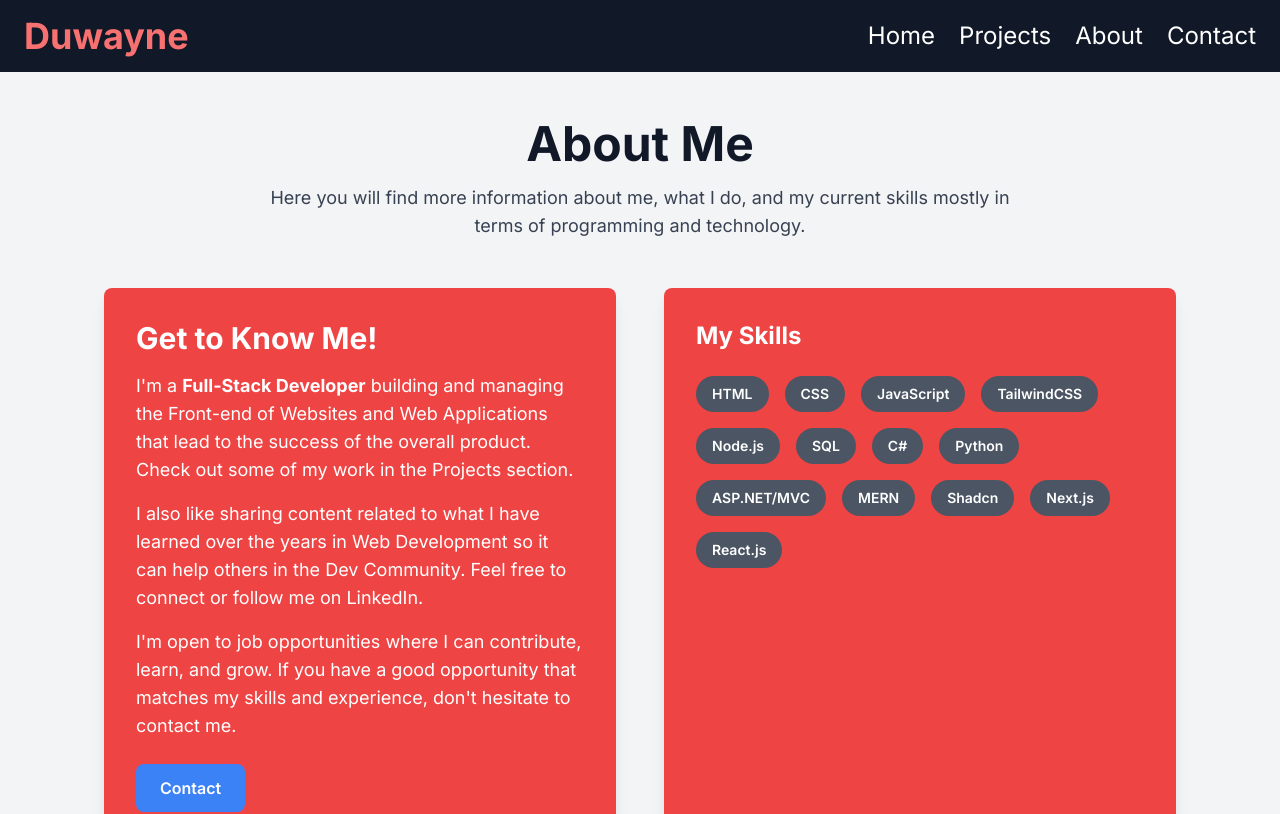
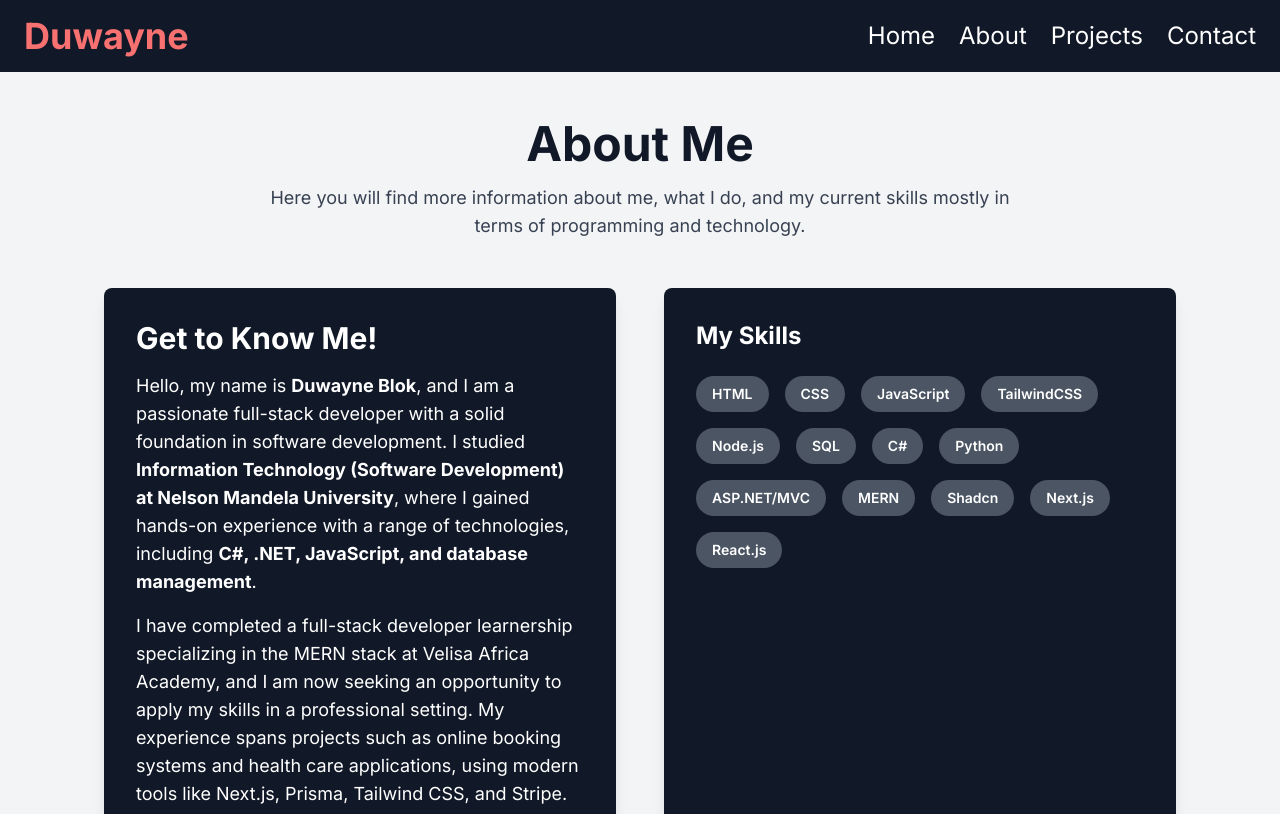
Before and after one commit to DFBlok/FrontEnd, a Next.js app in the folder tailwind/PORTFOLIO/my-portfolio-app/: page /Page2 in a window 1280 px wide. Shown: the top 814 px of the page. Built offline with nearby package versions, Linux system fonts and the light colour scheme.

Commit message:
modified a few color changes

```diff
--- a/tailwind/PORTFOLIO/my-portfolio-app/app/Page2/page.tsx
+++ b/tailwind/PORTFOLIO/my-portfolio-app/app/Page2/page.tsx
@@ -19,23 +19,18 @@ const Page2 = () => {
           {/* Content */}
           <div className="flex flex-col md:flex-row gap-12">
             {/* Introduction */}
-            <div className="bg-red-500 text-white p-8 rounded-lg shadow-lg flex-1">
+            <div className="bg-gray-900 text-white p-8 rounded-lg shadow-lg flex-1">
               <h2 className="text-3xl font-bold mb-4">Get to Know Me!</h2>
               <p className="text-lg mb-4">
-                I&apos;m a <b>Full-Stack Developer</b> building and managing the
-                Front-end of Websites and Web Applications that lead to the
-                success of the overall product. Check out some of my work in the
-                Projects section.
+              Hello, my name is <b>Duwayne Blok</b>, and I am a passionate full-stack developer with a solid foundation in software development. I studied <b>Information Technology (Software Development) at Nelson Mandela University</b>, where I gained hands-on experience with a range of technologies, including <b>C#, .NET, JavaScript, and database management</b>.
               </p>
               <p className="text-lg mb-4">
-                I also like sharing content related to what I have learned over
-                the years in Web Development so it can help others in the Dev
-                Community. Feel free to connect or follow me on LinkedIn.
+              I have completed a full-stack developer learnership specializing in the MERN stack at Velisa Africa Academy, and I am now seeking an opportunity to apply my skills in a professional setting. My experience spans projects such as online booking systems and health care applications, using modern tools like Next.js, Prisma, Tailwind CSS, and Stripe.
               </p>
               <p className="text-lg mb-6">
-                I&apos;m open to job opportunities where I can contribute,
-                learn, and grow. If you have a good opportunity that matches my
-                skills and experience, don&apos;t hesitate to contact me.
+              I am driven by problem-solving and eager to grow in the tech industry, continuously honing my abilities and staying updated with emerging technologies. I would love to contribute to a forward-thinking team and leverage my skills to help build innovative solutions.
+
+
               </p>
               <a href="/ContactPage">
                 <button className="bg-blue-500 text-white px-6 py-3 rounded-lg font-semibold hover:bg-red-600 transition duration-300">
@@ -45,9 +40,9 @@ const Page2 = () => {
             </div>
 
             {/* Skills */}
-            <div className="bg-red-500 text-white p-8 rounded-lg shadow-lg flex-1">
+            <div className="bg-gray-900 text-white p-8 rounded-lg shadow-lg flex-1">
               <h2 className="text-2xl font-bold mb-6">My Skills</h2>
-              <div className="flex flex-wrap gap-4">
+              <div className="flex flex-wrap gap-4 cursor-pointer">
                 {[
                   "HTML",
                   "CSS",
--- a/tailwind/PORTFOLIO/my-portfolio-app/app/Page4/page.tsx
+++ b/tailwind/PORTFOLIO/my-portfolio-app/app/Page4/page.tsx
@@ -51,7 +51,7 @@ const Page4 = () => {
             <span className="text-xl font-medium text-gray-700">🌐 Connect with me:</span>
             <div className="flex gap-4">
               <a
-                href="https://www.linkedin.com/in/your-profile"
+                href="https://linkedin.com/in/duwayne-blok-9bb2b8184"
                 target="_blank"
                 rel="noopener noreferrer"
                 className="text-blue-600 hover:text-blue-800 transition duration-300"
@@ -59,7 +59,7 @@ const Page4 = () => {
                 <FaLinkedinIn size={30}/>
               </a>
               <a
-                href="https://github.com/your-profile"
+                href="https://github.com/DFBlok"
                 target="_blank"
                 rel="noopener noreferrer"
                 className="text-gray-700 hover:text-gray-900 transition duration-300"
--- a/tailwind/PORTFOLIO/my-portfolio-app/app/_components/Navbar.tsx
+++ b/tailwind/PORTFOLIO/my-portfolio-app/app/_components/Navbar.tsx
@@ -42,8 +42,8 @@ const Navbar = () => {
           {/**DESKTOP MENU */}
           <div className="hidden md:flex space-x-6 text-2xl">
             <Link href="/" className="hover:text-red-400 transition">Home</Link>
+            <Link href="/Page2" className="hover:text-red-400 transition">About</Link>
             <Link href="/Page3" className="hover:text-red-400 transition">Projects</Link>
-            <Link href="/Page2" className="hover:text-red-400 transition">About</Link>
             <Link href="/Page4" className="hover:text-red-400 transition">Contact</Link>
 
           </div>
@@ -59,8 +59,8 @@ const Navbar = () => {
         {menuOpen && (
           <div>
             <Link href="/" className="block text-center py-2 text-gray-300 hover:text-blue-400">Home</Link>
-            <Link href="/Page3" className="block text-center py-2 text-gray-300 hover:text-blue-400">Project</Link>
             <Link href="/Page2" className="block text-center py-2 text-gray-300 hover:text-blue-400">About</Link>
+            <Link href="/Page3" className="block text-center py-2 text-gray-300 hover:text-blue-400">Projects</Link>
             <Link href="/Page4" className="block text-center py-2 text-gray-300 hover:text-blue-400">Contact</Link>
           </div>
         )}
--- a/tailwind/PORTFOLIO/my-portfolio-app/app/page.tsx
+++ b/tailwind/PORTFOLIO/my-portfolio-app/app/page.tsx
@@ -28,7 +28,7 @@ export default function Home() {
               </p>
               <div className="mt-6">
                 <a
-                  href="#contact"
+                  href="/Page4"
                   className="inline-block bg-red-500 text-white px-6 py-3 rounded-full font-semibold shadow-md hover:bg-red-600 transition-all"
                   >Contact Me</a>
 
```
